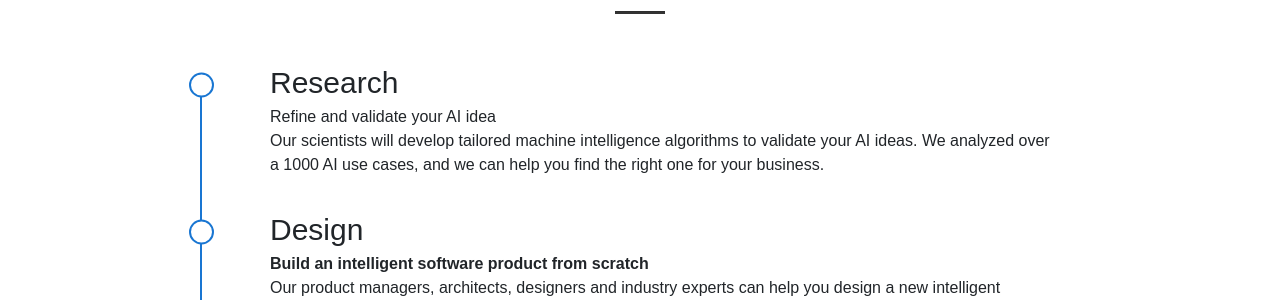
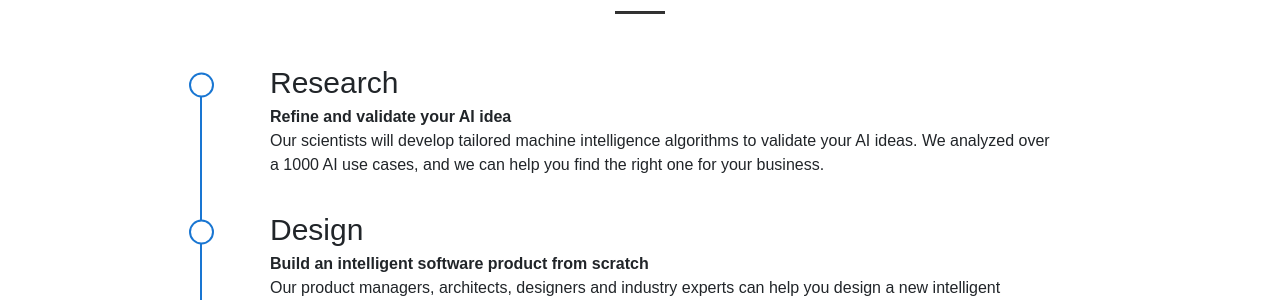
Before and after one commit to liquidworkings/liquidworkings.github.io, a Jekyll site: the page built from index.html, in a window 1280 px wide. Shown: the part 1412-1712 px from the top of the page. Built offline with Jekyll 4.4.1, drawn with Linux system fonts in a browser that asks for light colours; nearby versions of some CDN libraries; some web fonts are replaced; comment, search, counter and statistics services are not loaded.

Commit message:
caravel website update 12

```diff
--- a/index.html
+++ b/index.html
@@ -84,7 +84,7 @@ title: Home
         <div class="timeline-container">
           <div class="timeline-content">
             <div style="font-size: 30px;">Research</div>
-            <div style="font-weight: 7600">Refine and validate your AI idea</div>
+            <div style="font-weight: 760">Refine and validate your AI idea</div>
             <div style="font-weight: 300">Our scientists will develop tailored machine intelligence algorithms to validate your AI ideas. We analyzed over a 1000 AI use cases, and we can help you find the right one for your business.</div>
           </div>
           <div class="timeline-content">
```
